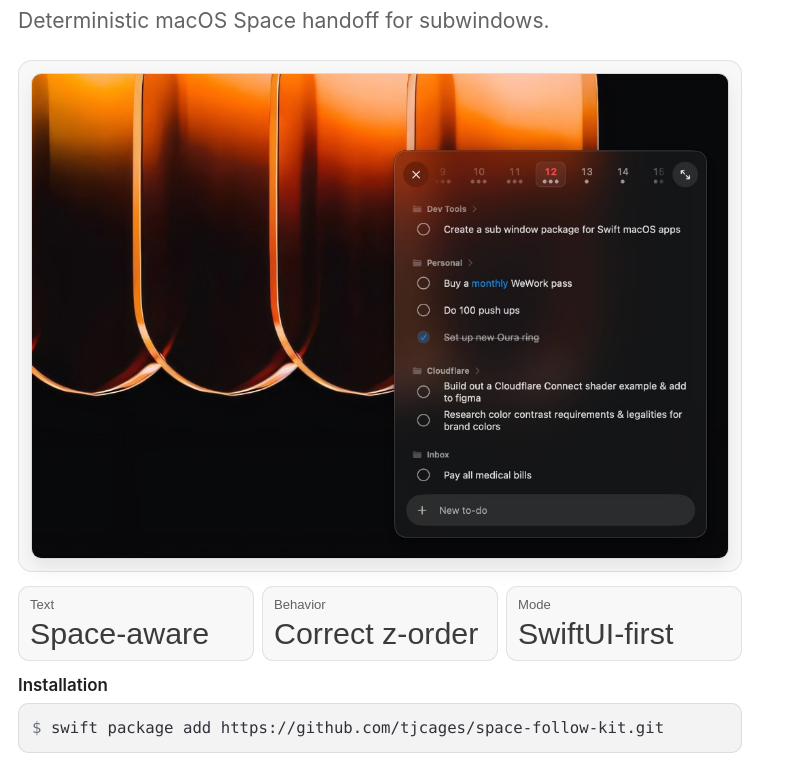
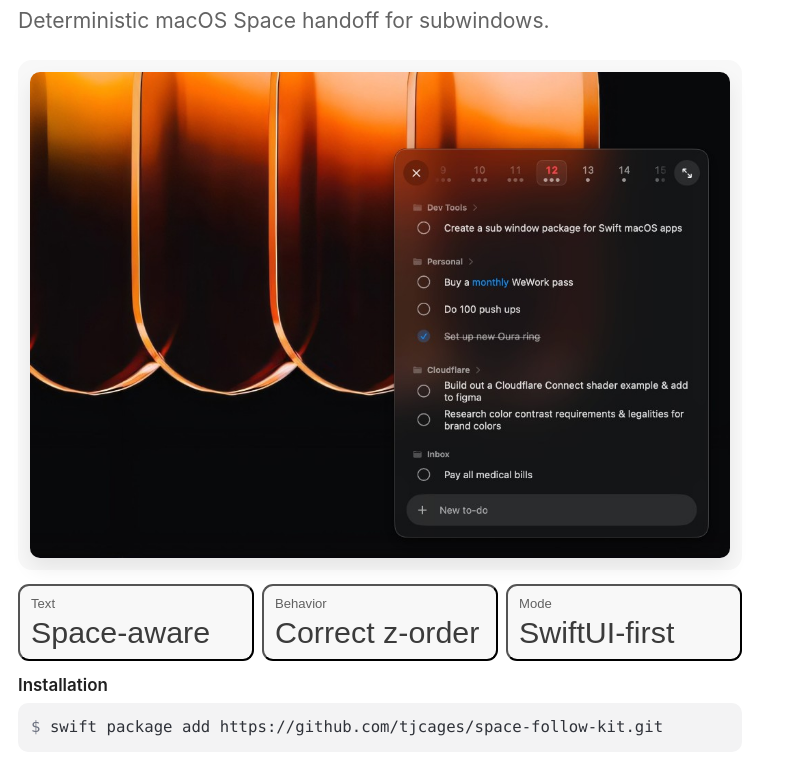
Before and after one commit to tjcages/space-follow-kit, a website: page site/index.html in a window 1280 px wide. Shown: the part 181-944 px from the top of the page, without its empty margins (0-787 px from the left). Drawn offline with Linux system fonts and the light colour scheme.

Commit message:
Remove border styling from demo sections.
Drop visible borders on hero stage, cards, image frame, and code blocks to match the flatter look of the provided reference.

Co-authored-by: Cursor <cursoragent@cursor.com>

```diff
--- a/site/styles.css
+++ b/site/styles.css
@@ -77,7 +77,6 @@ body {
 
 .stage {
   border-radius: 14px;
-  border: 1px solid var(--ring);
   background: var(--surface);
   padding: 12px;
   margin-bottom: 14px;
@@ -86,7 +85,6 @@ body {
 .hero-image {
   width: 100%;
   border-radius: 10px;
-  border: 1px solid rgba(0, 0, 0, 0.12);
   box-shadow: 0 10px 20px rgba(0, 0, 0, 0.08);
   display: block;
 }
@@ -100,7 +98,6 @@ body {
 
 .card {
   appearance: none;
-  border: 1px solid var(--ring);
   border-radius: 11px;
   background: var(--surface);
   padding: 10px 11px;
@@ -145,7 +142,6 @@ body {
 pre {
   margin: 0;
   background: var(--surface-soft);
-  border: 1px solid var(--ring);
   border-radius: 10px;
   padding: 12px 13px;
   overflow-x: auto;
```
